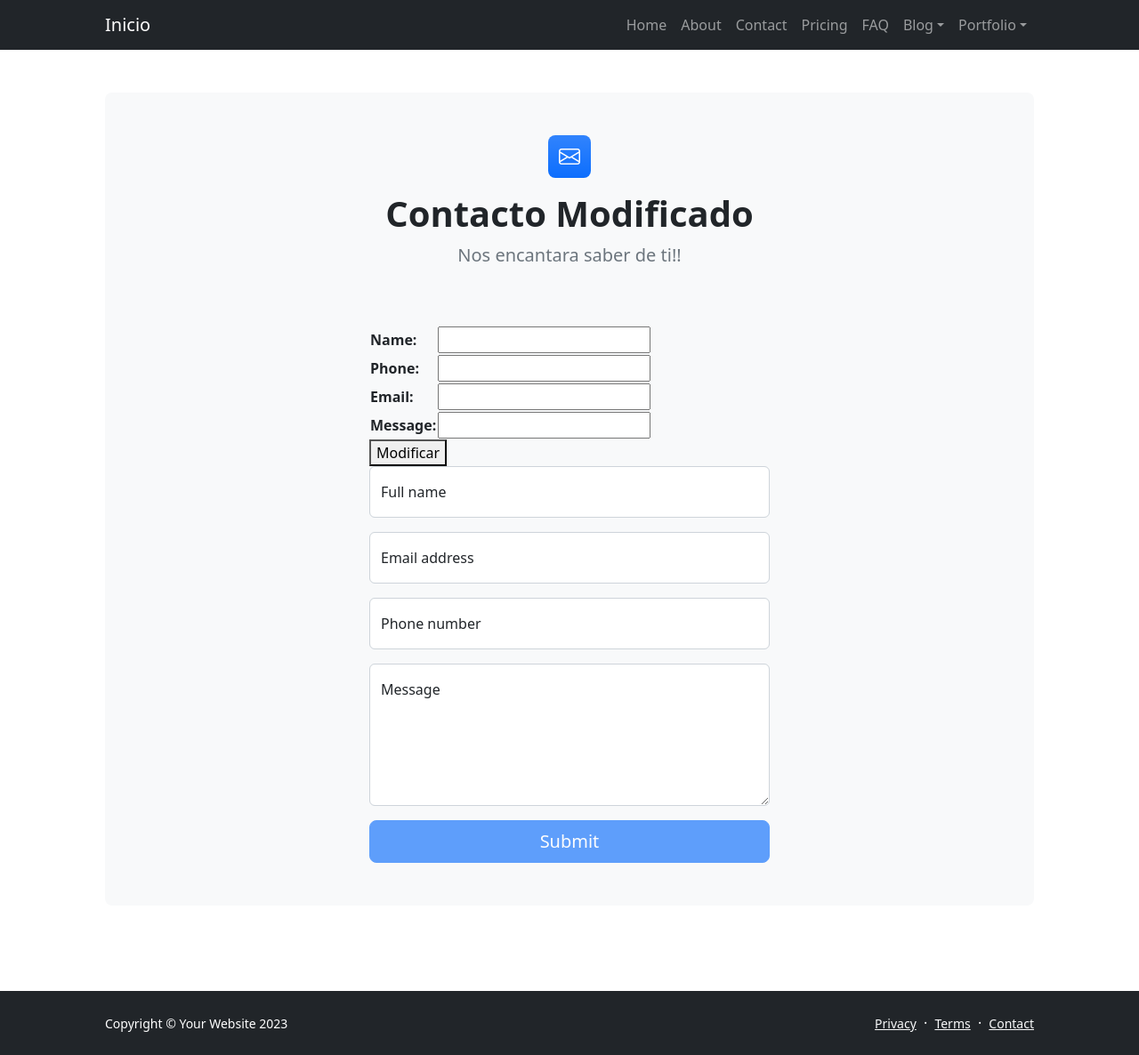
After one commit to RchardDayz/beistand, a Django app: template inicio/templates/inicio/modificar_contacto.html in a window 1280 px wide. The commit adds this page. Shown: the whole page at 89% size. Run offline with Django 4.2, Linux system fonts and the light colour scheme; the template is opened without the code that fills it: values that come from a table or form of the project are taken from there, others are empty; some libraries are stand-ins or nearby versions.

Commit message:
Se crearon los botones de eliminar y modificar

```diff
--- a/inicio/forms.py
+++ b/inicio/forms.py
@@ -9,3 +9,10 @@
 
 class BuscarContacto(forms.Form):
     name = forms.CharField(max_length=20, required=False)
+
+
+class ModificarFormularioContacto(forms.Form):
+    name = forms.CharField(max_length=20)
+    phone = forms.IntegerField()
+    email = forms.EmailField(max_length=50)
+    message = forms.CharField(max_length=500)
--- a/inicio/templates/inicio/contacto.html
+++ b/inicio/templates/inicio/contacto.html
@@ -21,7 +21,7 @@
             <!-- Navigation-->
             <nav class="navbar navbar-expand-lg navbar-dark bg-dark">
                 <div class="container px-5">
-                    <a class="navbar-brand" href="index.html">Start Bootstrap</a>
+                    <a class="navbar-brand" href="{% url 'inicio:inicio' %}">Inicio</a>
                     <button class="navbar-toggler" type="button" data-bs-toggle="collapse" data-bs-target="#navbarSupportedContent" aria-controls="navbarSupportedContent" aria-expanded="false" aria-label="Toggle navigation"><span class="navbar-toggler-icon"></span></button>
                     <div class="collapse navbar-collapse" id="navbarSupportedContent">
                         <ul class="navbar-nav ms-auto mb-2 mb-lg-0">
--- /dev/null
+++ b/inicio/templates/inicio/modificar_contacto.html
@@ -0,0 +1,22 @@
+{% extends 'inicio/contacto.html' %}
+
+{% block title_head %}
+<title>Modficar Contacto</title>
+{% endblock title_head %}
+
+{% block contactact_h1 %}
+<h1 class="fw-bolder">Contacto Modificado</h1>
+{% endblock contactact_h1 %}
+
+{% block contenido %}
+<p>{{formulario.error}}</p>
+
+
+<form action={% url 'inicio:modificar_contacto' id %}method="POST">
+    {% csrf_token %}
+    <table>
+        {{formulario}}
+    </table>
+    <button>Modificar</button>
+</form>
+{% endblock contenido %}
--- a/inicio/urls.py
+++ b/inicio/urls.py
@@ -2,11 +2,13 @@
 from django.urls import path
 from inicio import views
 
-# app_name = 'inicio'
+app_name = 'inicio'
 
 urlpatterns = [
-    path('', views.inicio),
-    path('contacto/', views.crear_contacto),
-    path('lista-contactos/', views.lista_contactos),
+    path('', views.inicio, name='inicio'),
+    path('contacto/', views.crear_contacto, name= 'inicio/contacto'),
+    path('contacto/lista-contactos/', views.lista_contactos),
+    path('contacto/<int:id>/eliminar/', views.eliminar_contacto),
+    path('contacto/<int:id>/modificar/', views.modificar_contacto),
 
 ]
```
Also changed, not shown: inicio/templates/inicio/lista_contactos.html (+10 -0 lines), inicio/views.py (+31 -1 lines).
